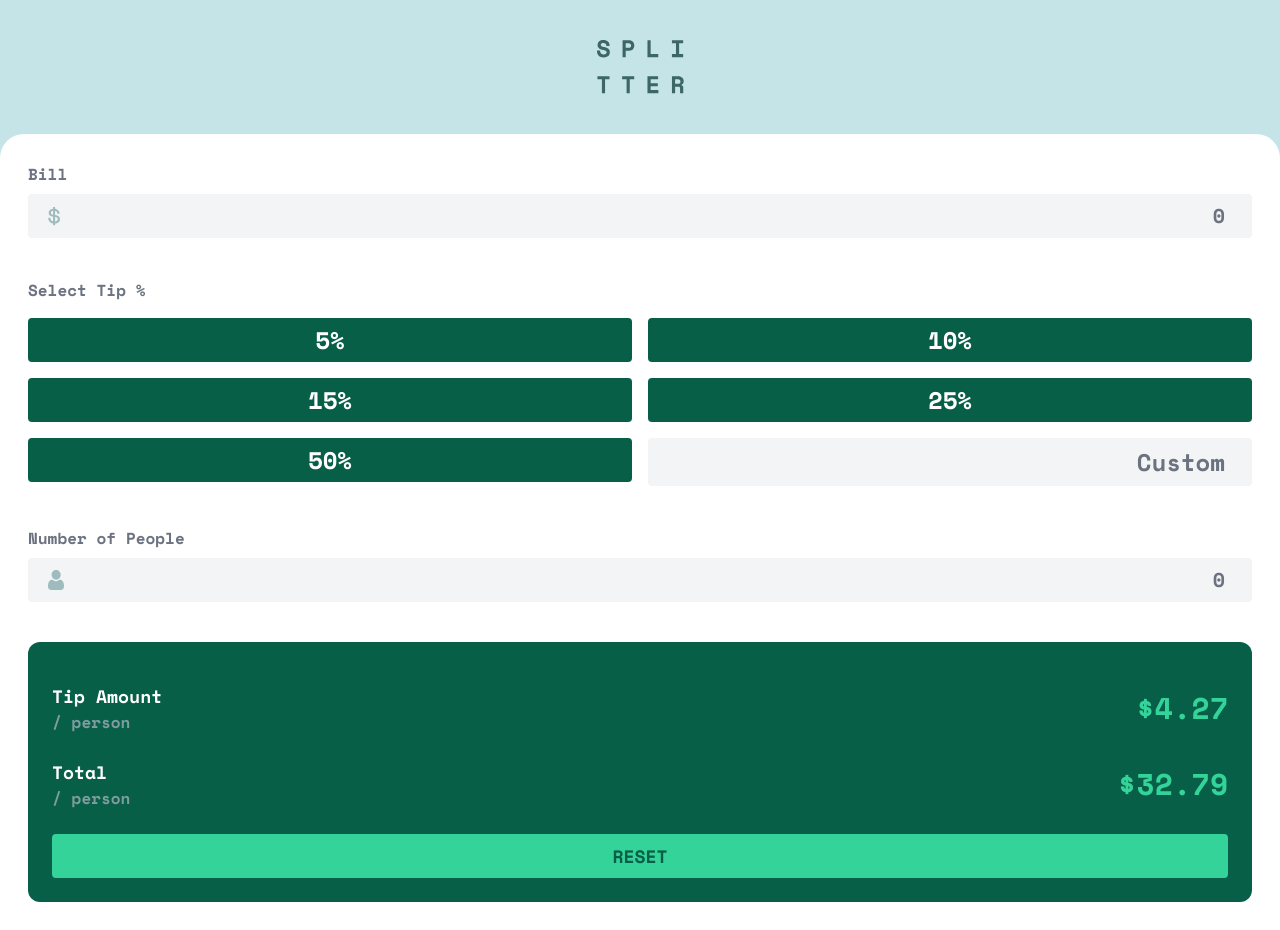
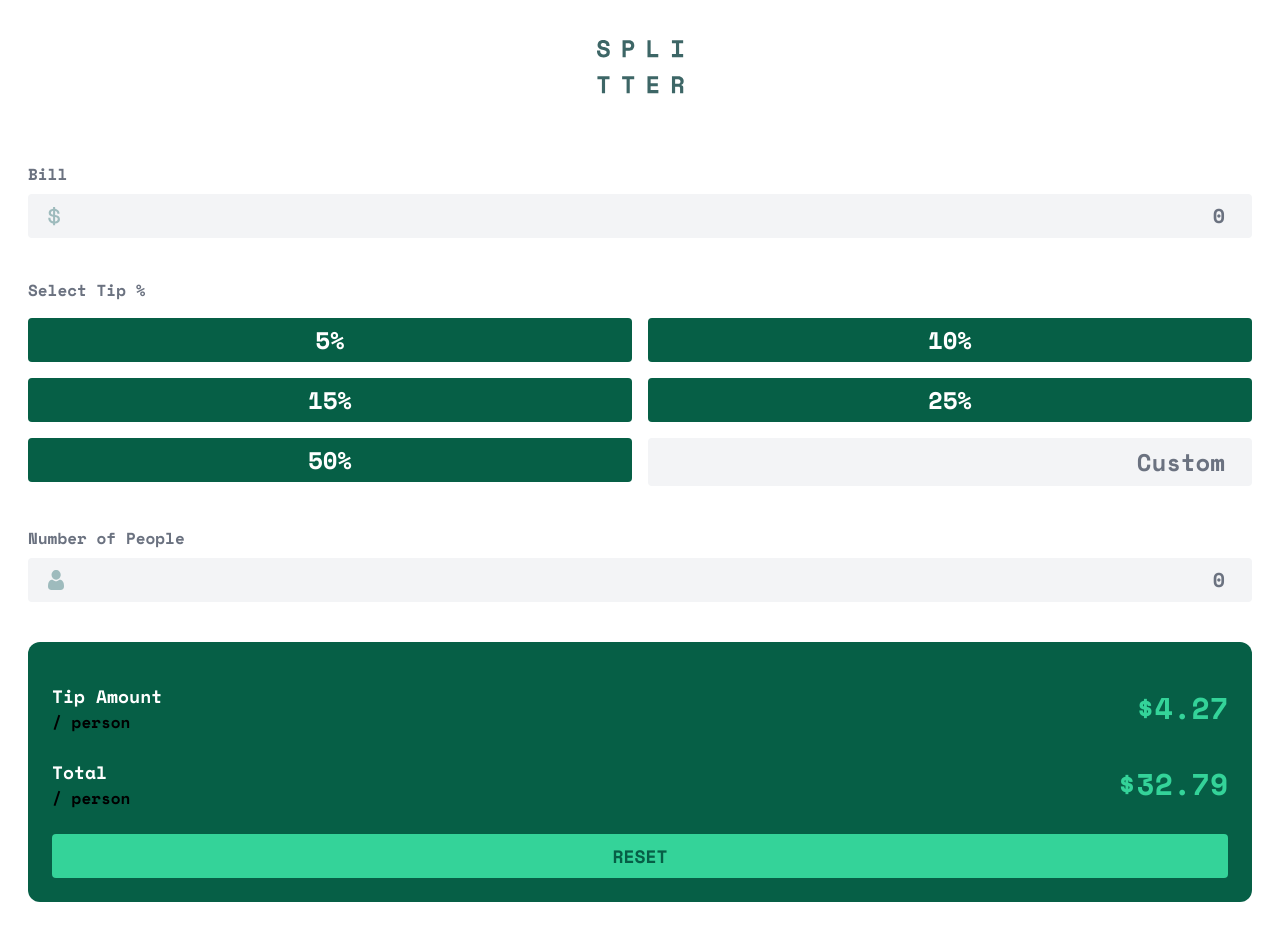
Before and after one commit to sarrietav-dev/tip-calculator, a Vue app: page / in a window 1280 px wide. Built offline with nearby package versions, Linux system fonts and the light colour scheme.

Commit message:
🔧 Add custom colors to tailwind

```diff
--- a/tailwind.config.js
+++ b/tailwind.config.js
@@ -6,10 +6,12 @@ module.exports = {
         'space-mono': ['Space Mono', 'monospace'],
       },
       colors: {
-        "grayish-cyan": "hsl(184, 14%, 56%)",
-        teal: {
-          150: 'hsl(185, 41%, 84%)',
-        },
+        'primary-cyan': 'hsl(172, 67%, 45%)',
+        'dark-cyan': 'hsl(184, 14%, 56%)',
+        'darker-cyan': 'hsl(186, 14%, 43%)',
+        'darkest-cyan': 'hsl(183, 100%, 15%)',
+        'light-cyan': 'hsl(189, 41%, 97%)',
+        'lighter-cyan': 'hsl(185, 41%, 84%)',
       },
     },
   },
```
